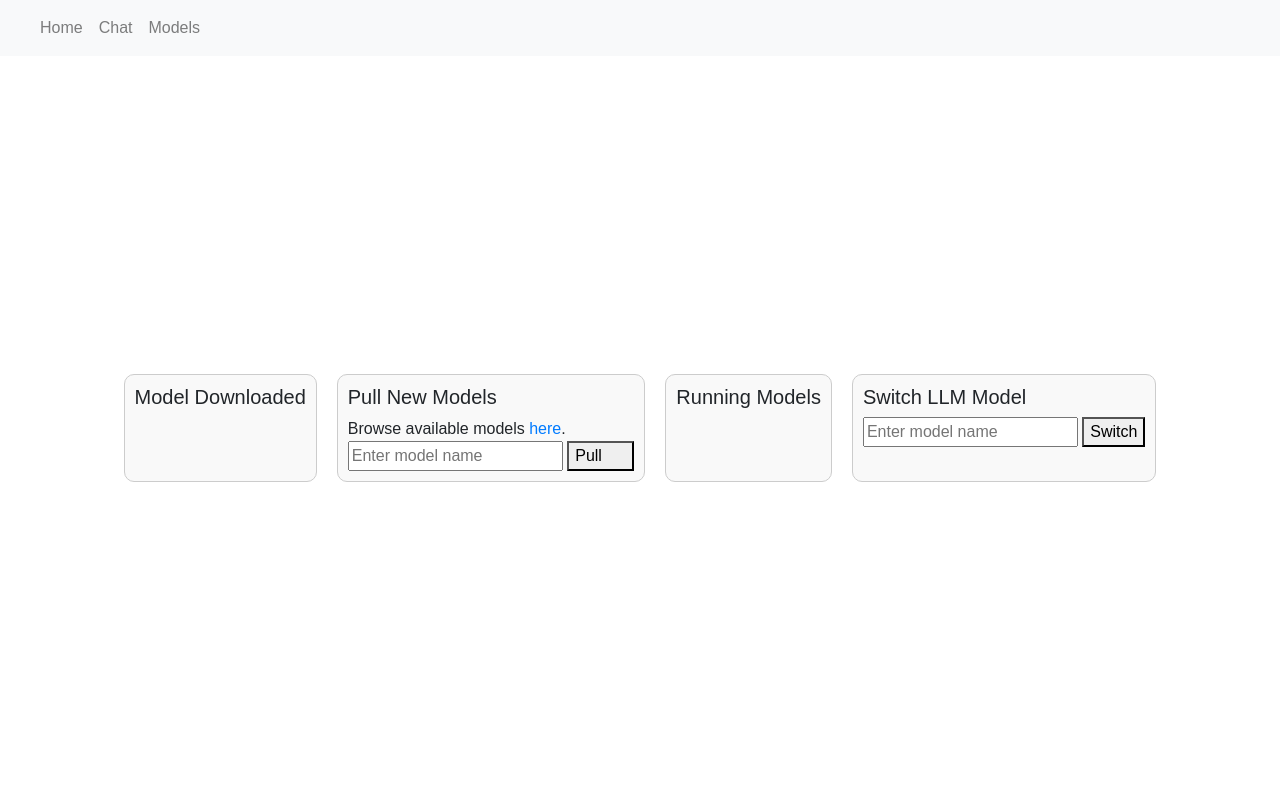
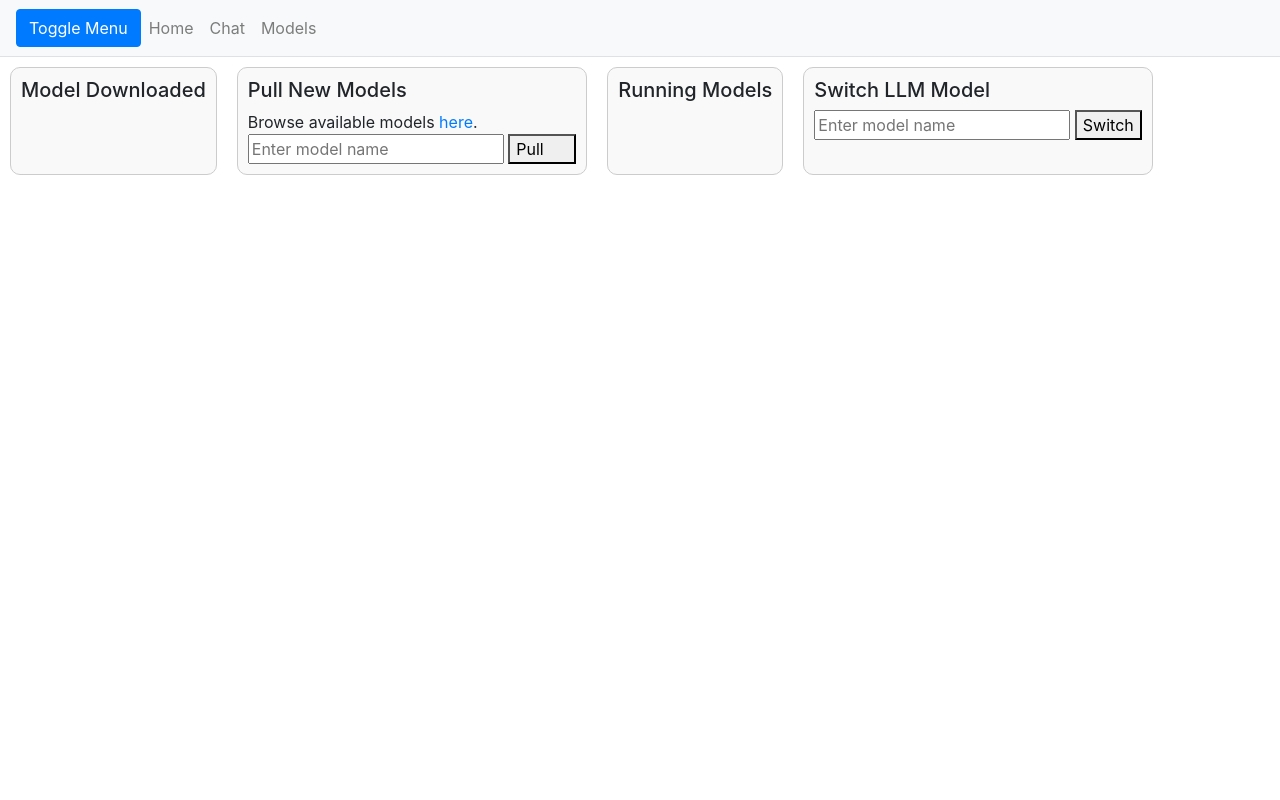
Before and after one commit to FelixNg21/RAG-LightRAG-webui, a Flask app: page /models in a window 1280 px wide. Run offline with Flask 3, Linux system fonts and the light colour scheme; some libraries are stand-ins or nearby versions.

Commit message:
added side bar
will add functionality to view and return to previous chats

start chats without embeddings (documents)

```diff
--- a/flask_app/static/css/main.css
+++ b/flask_app/static/css/main.css
@@ -2,7 +2,6 @@
     display: flex;
     flex-direction: column;
     height: 100vh;
-    font-family: Arial, sans-serif;
     overflow: hidden;
 }
 div[class='units']{
@@ -17,7 +16,6 @@
 #model-container{
     display: flex;
     flex-direction: row;
-    /*justify-content: flex-end;*/
     margin: auto;
     height: auto;
 }
@@ -31,7 +29,7 @@
 
 #chat-log {
     flex: 1;
-    max-height: 85vh;
+    max-height: calc(100vh - 136px);
     overflow-y: auto;
     border-radius: 10px;
     display: inline-block;
@@ -40,7 +38,7 @@
 
 .user-query, .chatbot-response {
     margin: 5px 10px 5px 10px;
-    padding: 7px;
+    padding: 6px;
 }
 
 .user-query {
@@ -49,11 +47,10 @@
     border-radius: 15px;
 }
 
-
 #query-form {
-    max-height: 15vh;
+    height: 100px;
     position: fixed;
-    width: 100%;
+    width: 100vw;
     margin: 0;
     display:flex;
     flex-direction: column;
@@ -71,7 +68,6 @@
 
 input[type="submit"] {
     padding: 5px;
-    /*border: none;*/
     border-radius: 10px;
     background-color: #007bff;
     color: white;
@@ -96,3 +92,28 @@
 .htmx-request.htmx-indicator{
     opacity:1;
 }
+
+#wrapper {
+    display: flex;
+    align-items: stretch;
+}
+
+#sidebar-wrapper {
+    min-height: 100vh;
+    width: 150px;
+    margin-left: -150px;
+    transition: margin 0.10s ease-out;
+}
+
+#wrapper.toggled #sidebar-wrapper {
+    margin-left: 0;
+}
+
+#page-content-wrapper {
+    width: 100vw;
+
+}
+
+.container-fluid {
+    padding: 0;
+}
--- a/flask_app/templates/base.html
+++ b/flask_app/templates/base.html
@@ -3,22 +3,33 @@
 <head>
     <meta charset="UTF-8">
     <link rel="stylesheet" href="https://stackpath.bootstrapcdn.com/bootstrap/4.5.2/css/bootstrap.min.css">
-<!--    <link rel="stylesheet" href="https://cdn.simplecss.org/simple.min.css">-->
+    <script src="https://code.jquery.com/jquery-3.5.1.slim.min.js"></script>
+<!--    <script src="https://cdn.jsdelivr.net/npm/@popperjs/core@2.5.4/dist/umd/popper.min.js"></script>-->
+<!--    <script src="https://stackpath.bootstrapcdn.com/bootstrap/4.5.2/js/bootstrap.min.js"></script>-->
+    <script src="{{url_for('static', filename='scripts/htmx.min.js')}}"></script>
 
     {% block head %}
     {% endblock %}
 </head>
 <body>
+<div class="d-flex" id="wrapper">
+    <div class="bg-light border-right" id="sidebar-wrapper">
+        <div class="list-group list-group-flush">
+            <a href="#" class="list-group-item list-group-item-action bg-light">Dashboard</a>
+            <a href="#" class="list-group-item list-group-item-action bg-light">Shortcuts</a>
+            <a href="#" class="list-group-item list-group-item-action bg-light">Overview</a>
+            <a href="#" class="list-group-item list-group-item-action bg-light">Events</a>
+            <a href="#" class="list-group-item list-group-item-action bg-light">Profile</a>
+            <a href="#" class="list-group-item list-group-item-action bg-light">Status</a>
+        </div>
+    </div>
 
-<nav class="navbar navbar-expand-lg navbar-light bg-light">
-    <a class="navbar-brand" href="#">{{ config['SITE_TITLE'] }}</a>
-    <button class="navbar-toggler" type="button" data-toggle="collapse" data-target="#navbarSupportedContent"
-            aria-controls="navbarSupportedContent" aria-expanded="false" aria-label="Toggle navigation">
-        <span class="navbar-toggler-icon"></span>
-    </button>
 
-    <div class="collapse navbar-collapse" id="navbarSupportedContent">
-        <ul class="navbar-nav mr-auto">
+    <!-- Page Content -->
+    <div id="page-content-wrapper">
+        <nav class="navbar navbar-expand-lg navbar-light bg-light border-bottom">
+            <button class="btn btn-primary" id="menu-toggle">Toggle Menu</button>
+                    <ul class="navbar-nav mr-auto">
             {% for item in navbar %}
             {% if item.sublinks %}
             <li class="nav-item dropdown">
@@ -39,12 +50,56 @@
             {% endif %}
             {% endfor %}
         </ul>
+        </nav>
+
+        <div class="container-fluid">
+            {% block content %}{% endblock %}
+        </div>
     </div>
-</nav>
+
+</div>
+
+<!--<nav class="navbar navbar-expand-lg navbar-light bg-light">-->
+<!--    <a class="navbar-brand" href="#">{{ config['SITE_TITLE'] }}</a>-->
+<!--    <button class="navbar-toggler" type="button" data-toggle="collapse" data-target="#navbarSupportedContent"-->
+<!--            aria-controls="navbarSupportedContent" aria-expanded="false" aria-label="Toggle navigation">-->
+<!--        <span class="navbar-toggler-icon"></span>-->
+<!--    </button>-->
+
+<!--    <div class="collapse navbar-collapse" id="navbarSupportedContent">-->
+<!--        <ul class="navbar-nav mr-auto">-->
+<!--            {% for item in navbar %}-->
+<!--            {% if item.sublinks %}-->
+<!--            <li class="nav-item dropdown">-->
+<!--                <a class="nav-link dropdown-toggle" href="#" id="navbarDropdown" role="button" data-toggle="dropdown"-->
+<!--                   aria-haspopup="true" aria-expanded="false">-->
+<!--                    {{ item.text }}-->
+<!--                </a>-->
+<!--                <div class="dropdown-menu" aria-labelledby="navbarDropdown">-->
+<!--                    {% for sublink in item.sublinks %}-->
+<!--                    <a class="dropdown-item" href="{{ sublink.url }}">{{ sublink.text }}</a>-->
+<!--                    {% endfor %}-->
+<!--                </div>-->
+<!--            </li>-->
+<!--            {% elif item.url %}-->
+<!--            <li class="nav-item">-->
+<!--                <a class="nav-link" href="{{ item.url }}">{{ item.text }}</a>-->
+<!--            </li>-->
+<!--            {% endif %}-->
+<!--            {% endfor %}-->
+<!--        </ul>-->
+<!--    </div>-->
+<!--</nav>-->
 {% block body %}
 {% endblock %}
 </body>
-<!--<script src="/flask_app/scripts/htmx.min.js"></script>-->
-<script src="{{url_for('static', filename='scripts/htmx.min.js')}}">
+
+
+
+<script>
+    $("#menu-toggle").click(function(e) {
+        e.preventDefault();
+        $("#wrapper").toggleClass("toggled");
+    });
 </script>
 </html>
--- a/flask_app/templates/index.html
+++ b/flask_app/templates/index.html
@@ -5,7 +5,7 @@
 <link rel="stylesheet" href="{{url_for('static', filename='css/main.css')}}">
 {% endblock %}
 
-{% block body %}
+{% block content %}
 <div class="units">
     <h5>Upload Files</h5>
     <form id="upload-form"
--- a/flask_app/templates/models.html
+++ b/flask_app/templates/models.html
@@ -5,7 +5,7 @@
 <link rel="stylesheet" href="{{url_for('static', filename='css/main.css') }}">
 {% endblock %}
 
-{% block body %}
+{% block content %}
 <div id="model-container">
     <div id="model-details">
         <h5>Model Downloaded</h5>
```
Also changed, not shown: flask_app/services/routes.py (+8 -1 lines), flask_app/templates/chat.html (+11 -7 lines).
